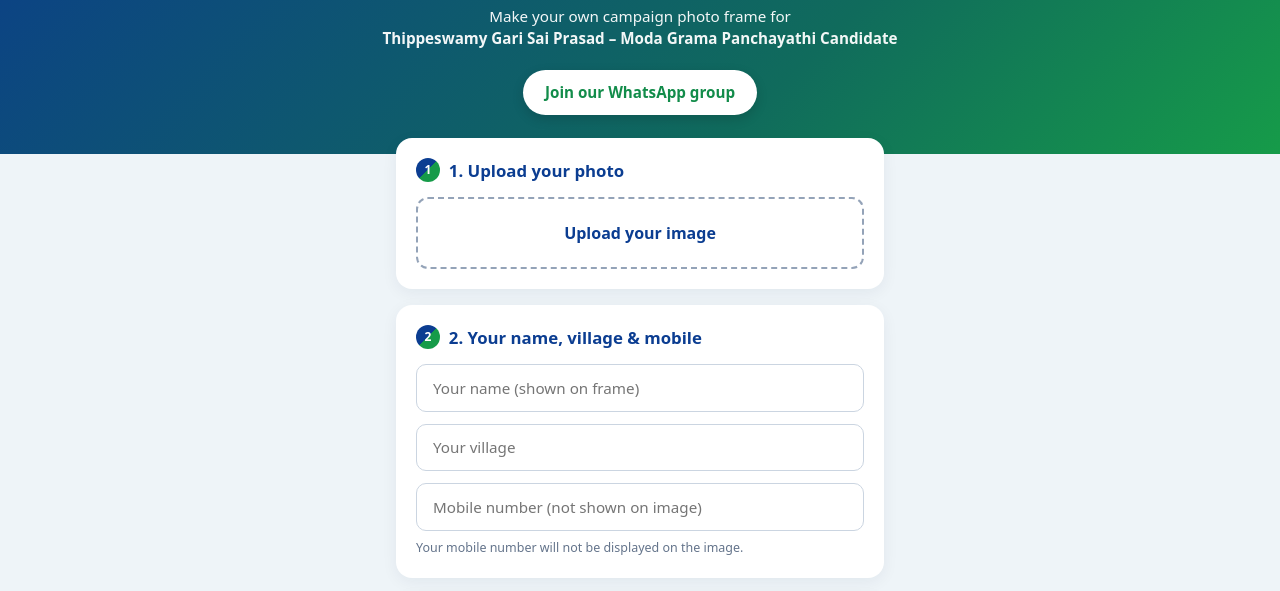
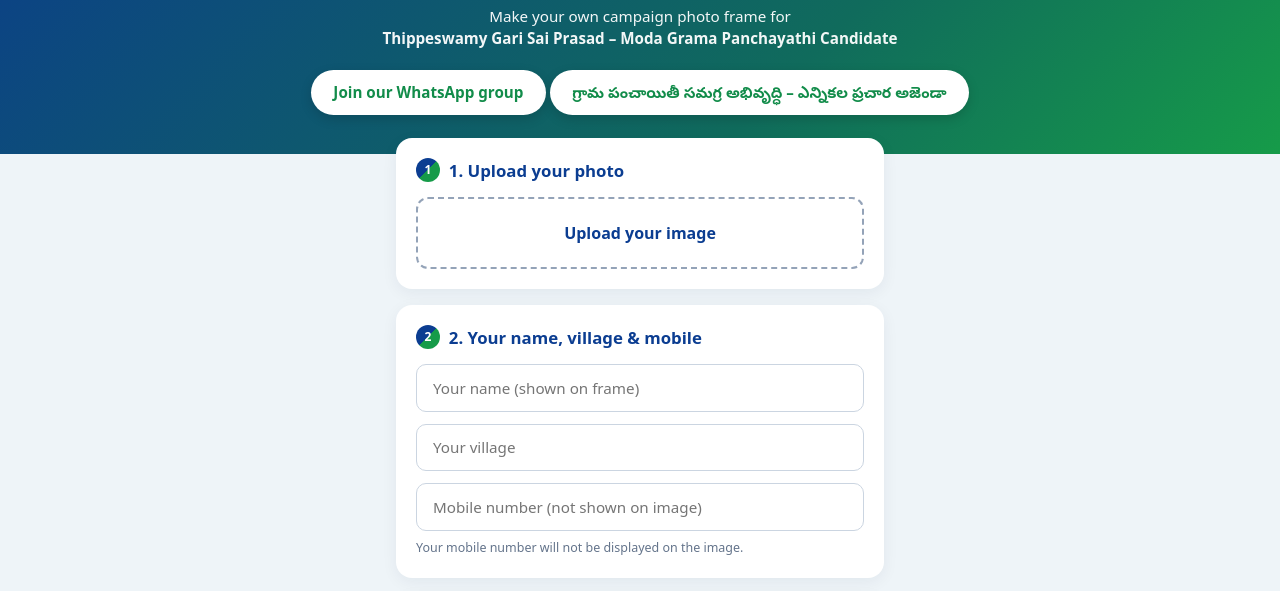
Before and after one commit to bnr7466-wq/saiprasad-independent, a plain HTML site: page index.html in a window 1280 px wide. Shown: the part 189-780 px from the top of the page. Drawn offline with Linux system fonts and the light colour scheme.

Commit message:
Update index.html

```diff
--- a/index.html
+++ b/index.html
@@ -19,6 +19,8 @@
     <h1>I support Independent Candidate<br>Saiprasad. Do you?</h1>
     <p>Make your own campaign photo frame for<br><strong>Thippeswamy Gari Sai Prasad – Moda Grama Panchayathi Candidate</strong></p>
     <a href="https://chat.whatsapp.com/IqmFqqTO0n0EGqBAKA2Isl?s=sh&p=a&iam=2" class="whatsapp-pill">Join our WhatsApp group</a>
+    <a href="https://bnr7466-wq.github.io/yours-saiprasad-sarpach/" class="whatsapp-pill">గ్రామ పంచాయితీ సమగ్ర అభివృద్ధి – ఎన్నికల ప్రచార అజెండా
+</a>
   </header>
 
   <main class="container">
```
